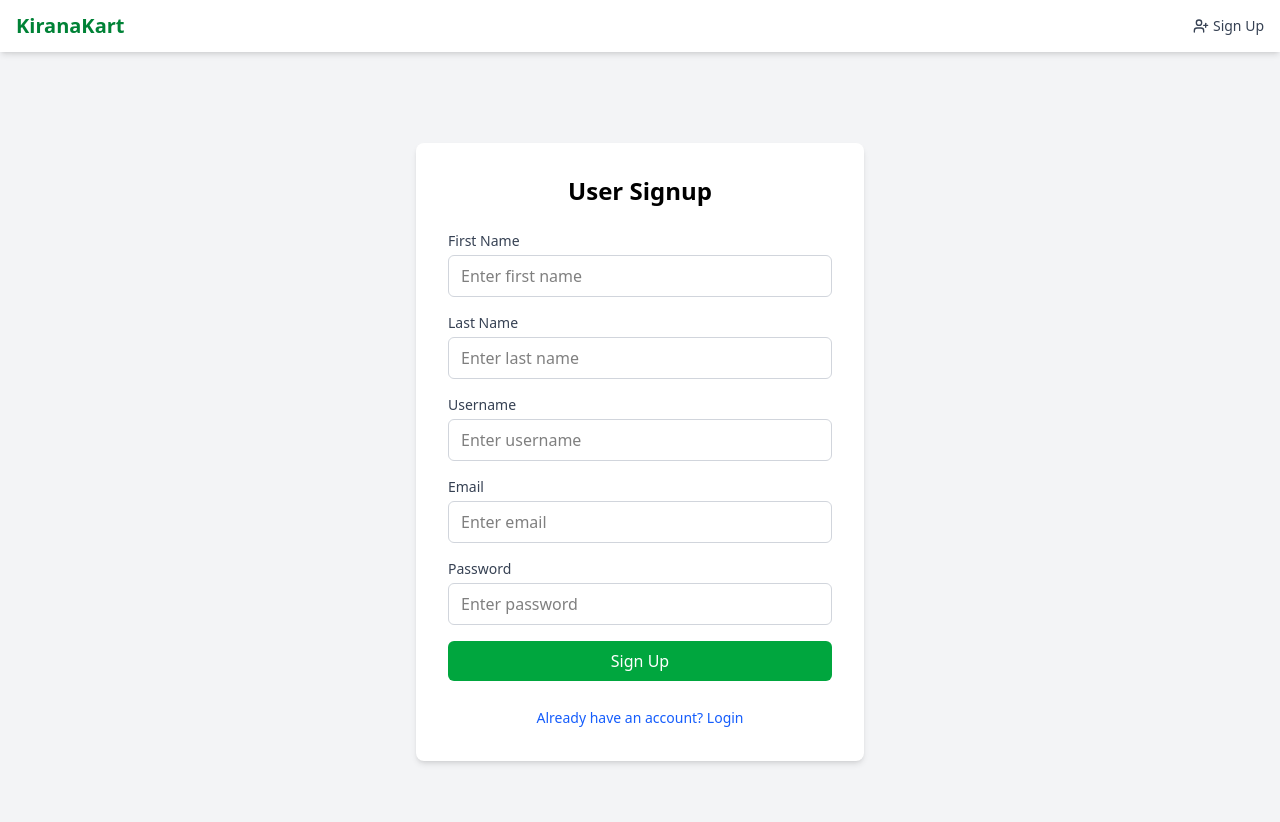
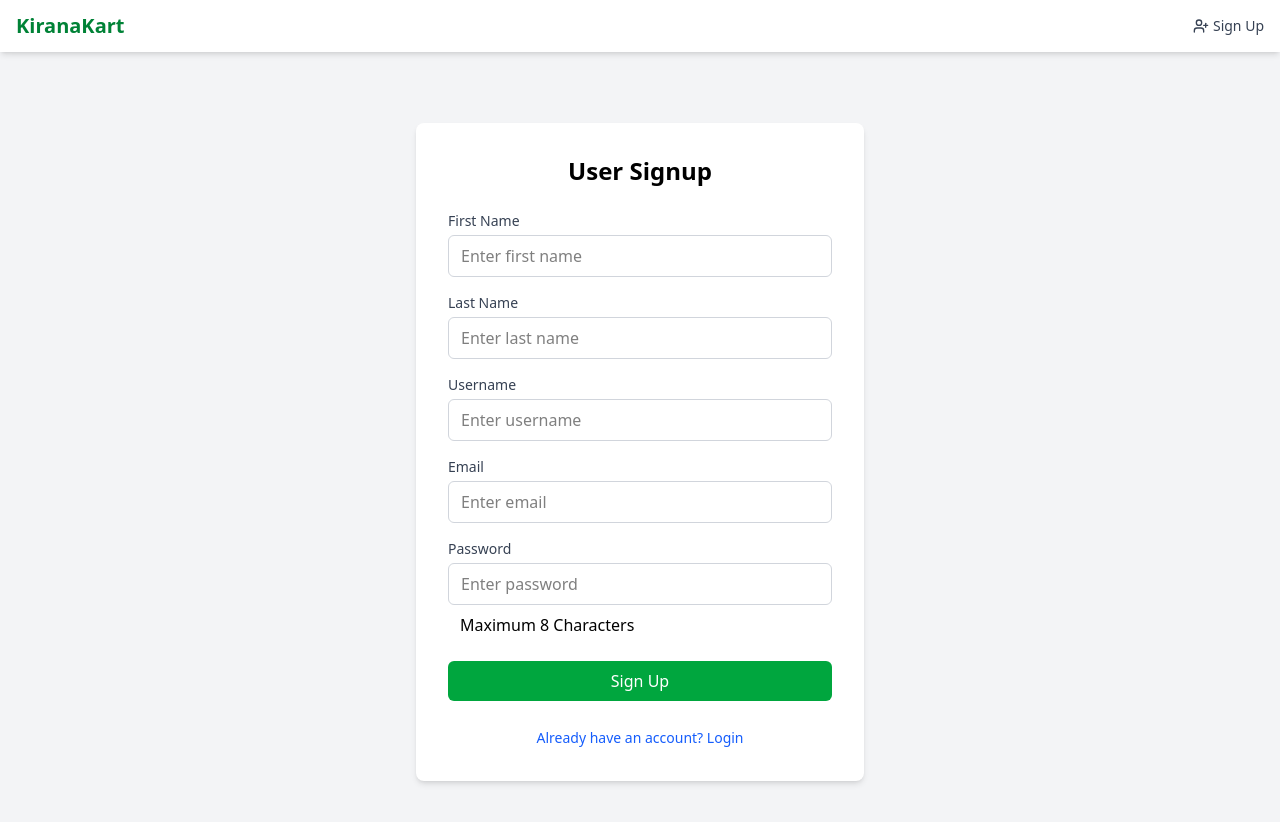
Before and after one commit to deepak-vishawakarma/Kirana-kart, a React (Vite) app in the folder Frontend/: page / in a window 1280 px wide. Shown: the top 822 px of the page. Built offline with nearby package versions, Linux system fonts and the light colour scheme.

Commit message:
Update SignUp.jsx

```diff
--- a/Frontend/src/Authenticetion/SignUp.jsx
+++ b/Frontend/src/Authenticetion/SignUp.jsx
@@ -78,6 +78,7 @@ export default function SignUp() {
             className="w-full px-3 py-2 border border-gray-300 rounded-md focus:outline-none focus:ring-2 focus:ring-blue-500"
             placeholder="Enter password"
           />
+           <p className='w-full px-3 py-2'>Maximum 8 Characters</p>
         </div>
 
         <button
@@ -150,6 +151,7 @@ export default function SignUp() {
             className="w-full px-3 py-2 border border-gray-300 rounded-md focus:outline-none focus:ring-2 focus:ring-blue-500"
             placeholder="Enter password"
           />
+           <p className='w-full px-3 py-2'>Maximum 8 Characters</p>
         </div>
 
         <button
```
